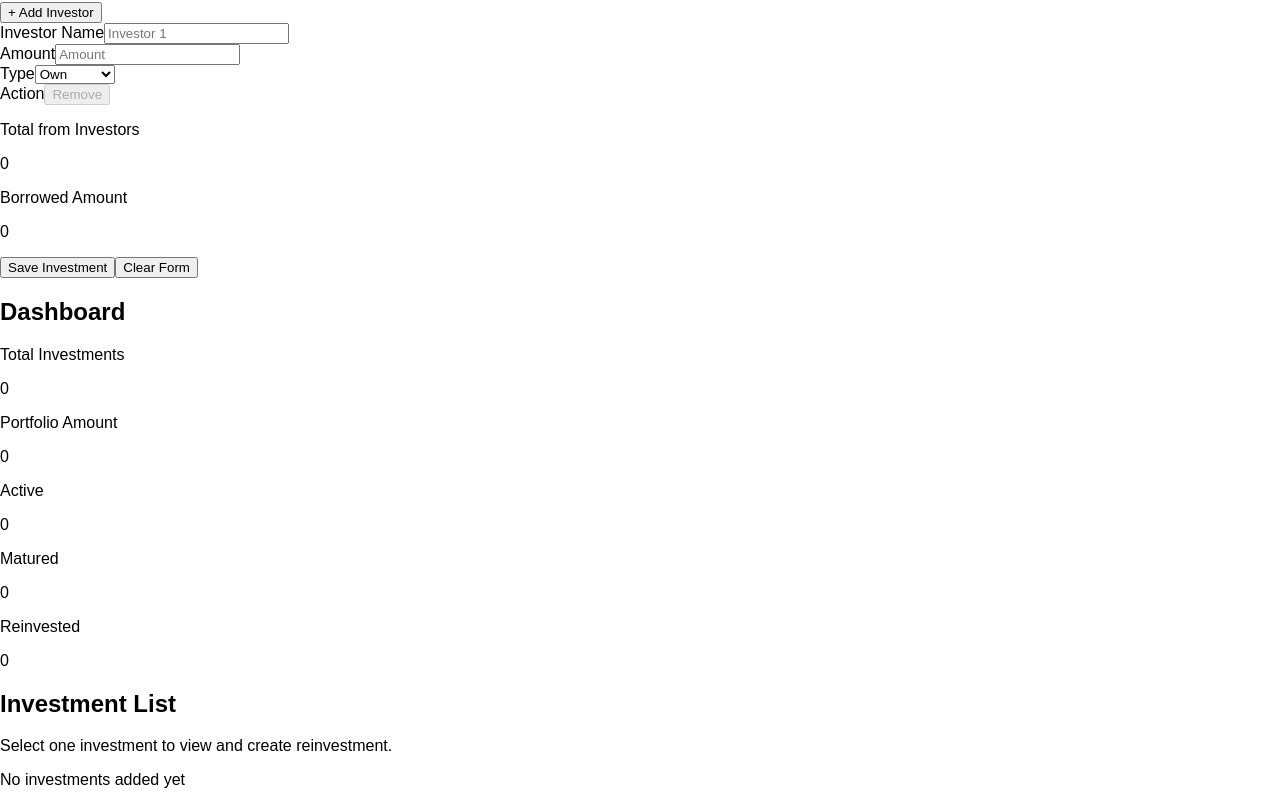
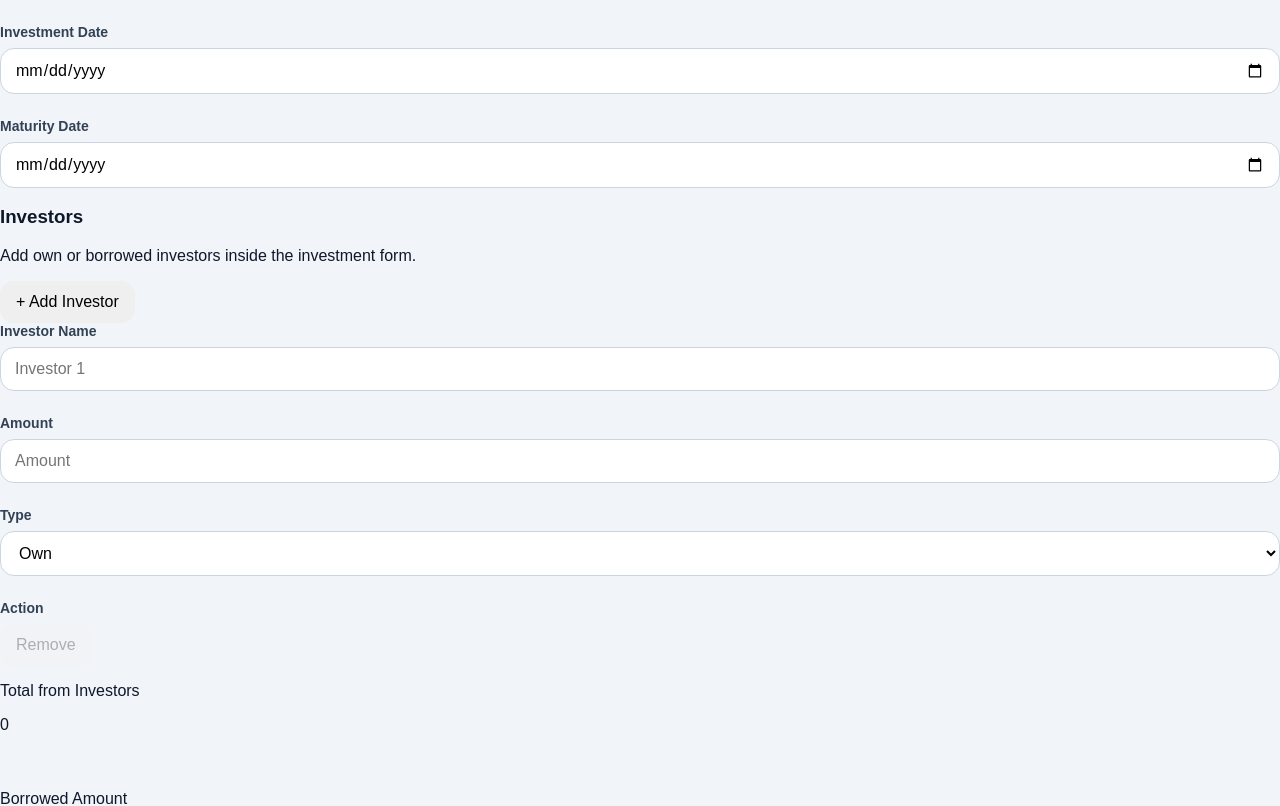
Before and after one commit to markluther8021-alt/finance-investment-tracker, a Next.js app: page / in a window 1280 px wide. Shown: the part 376-1182 px from the top of the page. Built offline with nearby package versions, Linux system fonts and the light colour scheme.

Commit message:
Update globals.css

```diff
--- a/app/globals.css
+++ b/app/globals.css
@@ -1,10 +1,295 @@
-@tailwind base;
-@tailwind components;
-@tailwind utilities;
+* {
+  box-sizing: border-box;
+}
 
-html,
 body {
   margin: 0;
   padding: 0;
   font-family: Arial, Helvetica, sans-serif;
+  background: #f1f5f9;
+  color: #0f172a;
 }
+
+.page {
+  min-height: 100vh;
+  padding: 16px;
+}
+
+.container {
+  max-width: 1200px;
+  margin: 0 auto;
+}
+
+.card {
+  background: #ffffff;
+  border: 1px solid #dbe2ea;
+  border-radius: 20px;
+  padding: 24px;
+  box-shadow: 0 1px 3px rgba(15, 23, 42, 0.08);
+}
+
+.header-title {
+  font-size: 32px;
+  font-weight: 700;
+  margin: 0;
+}
+
+.header-subtitle {
+  margin-top: 8px;
+  font-size: 14px;
+  color: #475569;
+}
+
+.grid {
+  display: grid;
+  gap: 24px;
+}
+
+.main-grid {
+  grid-template-columns: 2fr 1fr;
+}
+
+.form-grid {
+  display: grid;
+  grid-template-columns: 1fr 1fr;
+  gap: 16px;
+}
+
+.full-width {
+  grid-column: 1 / -1;
+}
+
+.section-title {
+  font-size: 24px;
+  font-weight: 600;
+  margin: 0 0 8px;
+}
+
+.section-text {
+  font-size: 14px;
+  color: #64748b;
+  margin: 0 0 20px;
+}
+
+label {
+  display: block;
+  margin-bottom: 8px;
+  font-size: 14px;
+  font-weight: 600;
+  color: #334155;
+}
+
+input,
+select,
+button {
+  font: inherit;
+}
+
+input,
+select {
+  width: 100%;
+  padding: 12px 14px;
+  border: 1px solid #cbd5e1;
+  border-radius: 14px;
+  background: #fff;
+}
+
+button {
+  border: none;
+  cursor: pointer;
+  border-radius: 14px;
+  padding: 12px 16px;
+}
+
+.btn-dark {
+  background: #0f172a;
+  color: #fff;
+}
+
+.btn-light {
+  background: #fff;
+  border: 1px solid #cbd5e1;
+  color: #0f172a;
+}
+
+.btn-row {
+  display: flex;
+  gap: 12px;
+  flex-wrap: wrap;
+}
+
+.investor-box {
+  margin-top: 24px;
+  border: 1px solid #dbe2ea;
+  background: #f8fafc;
+  border-radius: 20px;
+  padding: 16px;
+}
+
+.investor-head {
+  display: flex;
+  justify-content: space-between;
+  align-items: center;
+  gap: 12px;
+  margin-bottom: 16px;
+}
+
+.investor-item {
+  display: grid;
+  grid-template-columns: 4fr 3fr 3fr 2fr;
+  gap: 12px;
+  border: 1px solid #dbe2ea;
+  background: #fff;
+  border-radius: 16px;
+  padding: 16px;
+  margin-bottom: 12px;
+}
+
+.stats-grid {
+  display: grid;
+  grid-template-columns: 1fr 1fr;
+  gap: 16px;
+  margin-top: 16px;
+}
+
+.stat-box {
+  background: #fff;
+  border: 1px solid #dbe2ea;
+  border-radius: 16px;
+  padding: 16px;
+}
+
+.stat-label {
+  font-size: 14px;
+  color: #64748b;
+}
+
+.stat-value {
+  font-size: 28px;
+  font-weight: 700;
+  margin-top: 6px;
+}
+
+.alert-error {
+  margin-top: 20px;
+  background: #fef2f2;
+  border: 1px solid #fecaca;
+  color: #b91c1c;
+  border-radius: 16px;
+  padding: 12px 14px;
+}
+
+.alert-success {
+  margin-top: 20px;
+  background: #ecfdf5;
+  border: 1px solid #a7f3d0;
+  color: #047857;
+  border-radius: 16px;
+  padding: 12px 14px;
+}
+
+.list-card {
+  margin-top: 24px;
+}
+
+.list-head {
+  display: flex;
+  justify-content: space-between;
+  align-items: center;
+  gap: 12px;
+  margin-bottom: 20px;
+  flex-wrap: wrap;
+}
+
+.empty-box {
+  border: 1px dashed #cbd5e1;
+  border-radius: 16px;
+  padding: 40px;
+  text-align: center;
+  color: #64748b;
+  background: #fff;
+}
+
+.investment-item {
+  border: 1px solid #dbe2ea;
+  border-radius: 20px;
+  padding: 20px;
+  background: #fff;
+  margin-bottom: 16px;
+  cursor: pointer;
+}
+
+.investment-item.selected {
+  border: 2px solid #0f172a;
+  background: #f8fafc;
+}
+
+.investment-top {
+  display: flex;
+  justify-content: space-between;
+  gap: 20px;
+  flex-wrap: wrap;
+}
+
+.badge {
+  display: inline-block;
+  background: #0f172a;
+  color: #fff;
+  border-radius: 999px;
+  padding: 6px 12px;
+  font-size: 12px;
+  margin-top: 8px;
+}
+
+.meta-grid {
+  display: grid;
+  grid-template-columns: 1fr 1fr;
+  gap: 10px;
+  margin-top: 16px;
+  font-size: 14px;
+  color: #475569;
+}
+
+.investor-summary {
+  width: 320px;
+  border: 1px solid #dbe2ea;
+  border-radius: 16px;
+  padding: 16px;
+  background: #fff;
+}
+
+.note-box {
+  margin-top: 16px;
+  background: #fef3c7;
+  border: 1px solid #fcd34d;
+  color: #92400e;
+  border-radius: 16px;
+  padding: 12px 14px;
+  font-size: 14px;
+}
+
+@media (max-width: 900px) {
+  .main-grid {
+    grid-template-columns: 1fr;
+  }
+
+  .form-grid {
+    grid-template-columns: 1fr;
+  }
+
+  .investor-item {
+    grid-template-columns: 1fr;
+  }
+
+  .meta-grid {
+    grid-template-columns: 1fr;
+  }
+
+  .stats-grid {
+    grid-template-columns: 1fr;
+  }
+
+  .investor-summary {
+    width: 100%;
+  }
+}
```
